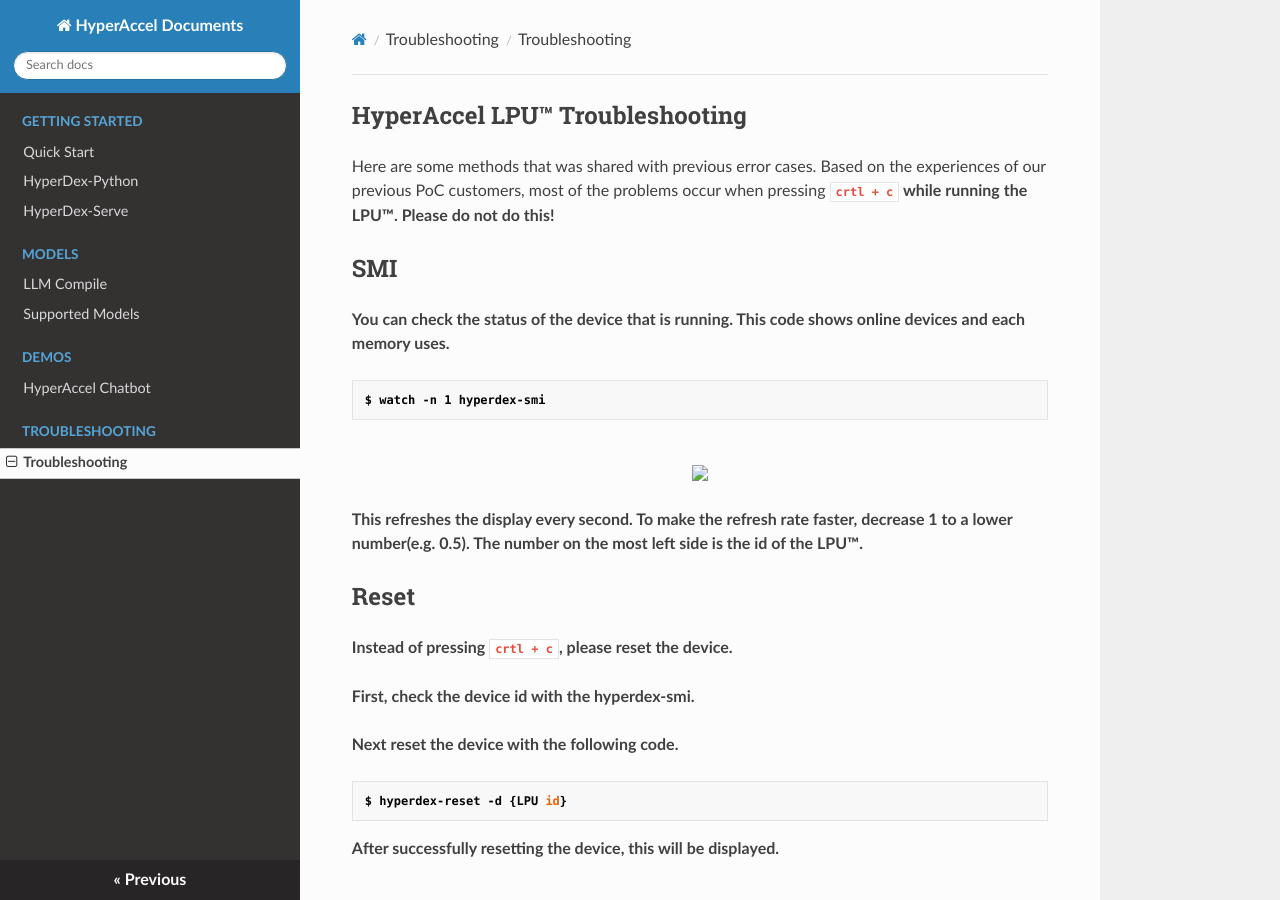
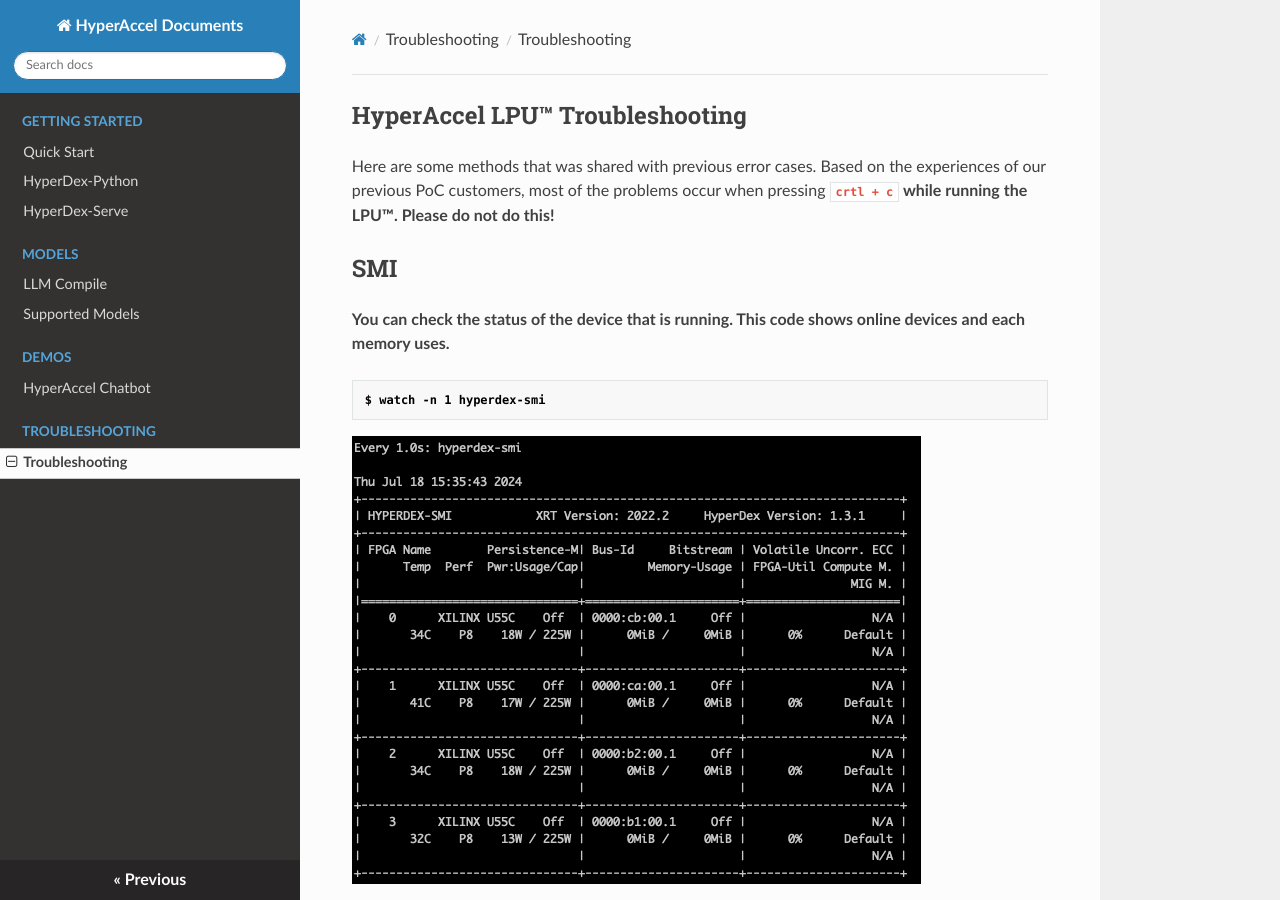
Before and after one commit to Hyper-Accel/docs, an MkDocs documentation site: the page built from docs/troubleshooting.md, in a window 1280 px wide and 900 px high. Built offline with MkDocs 1.6.1, drawn with Linux system fonts in a browser that asks for light colours; nearby versions of some CDN libraries.

Commit message:
fix(*): Update troubleshooting.md

````diff
--- a/docs/troubleshooting.md
+++ b/docs/troubleshooting.md
@@ -10,11 +10,7 @@
 ```bash
 $ watch -n 1 hyperdex-smi
 ```
-<p align="center">
-    <br>
-    <img src="./images/smi.png" width="400"/>
-    <br>
-</p>
+![Hyperdex-smi](./images/smi.png)
 
 This refreshes the display every second. To make the refresh rate faster, decrease 1 to a lower number(e.g. 0.5). The number on the most left side is the id of the LPU™.
 
@@ -31,8 +27,4 @@
 ```
 
 After successfully resetting the device, this will be displayed.
-<p align="center">
-    <br>
-    <img src="./images/reset.png"/>
-    <br>
-</p>
+![Reset](./images/reset.png)
````
